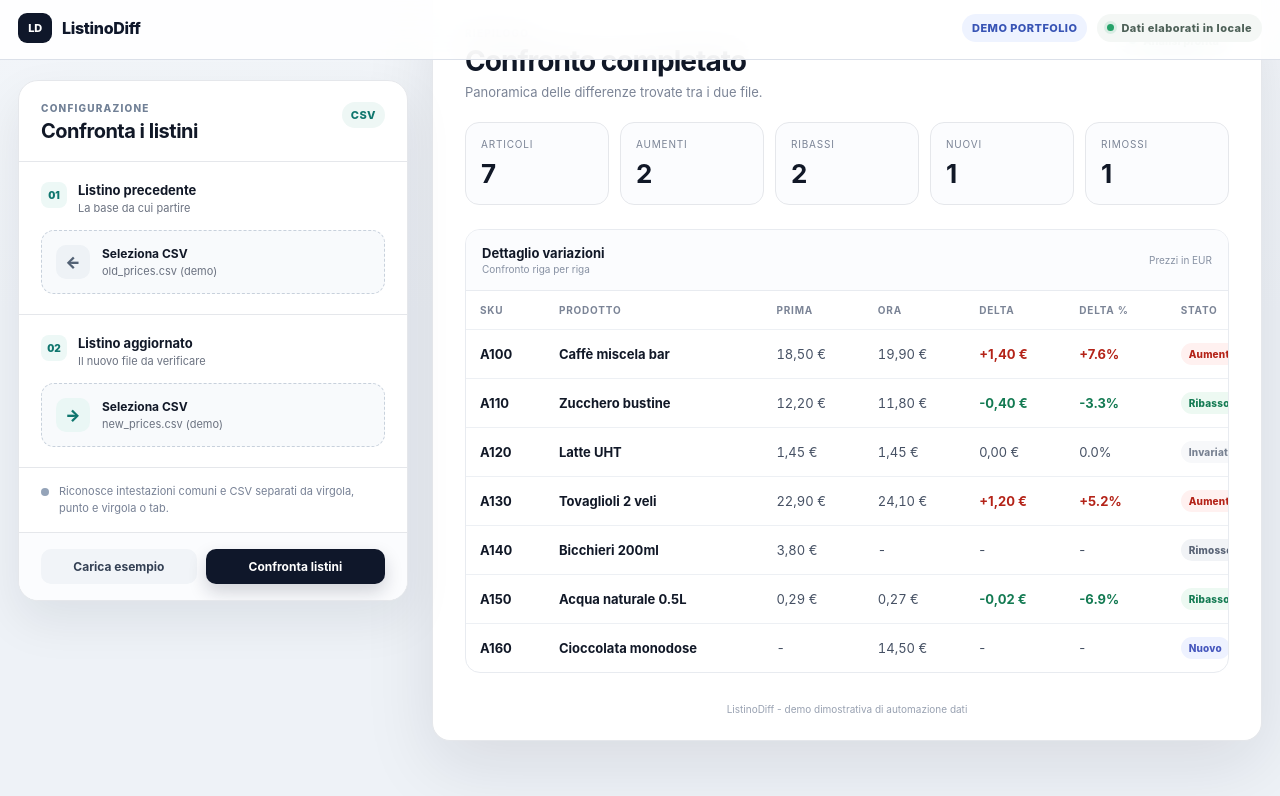
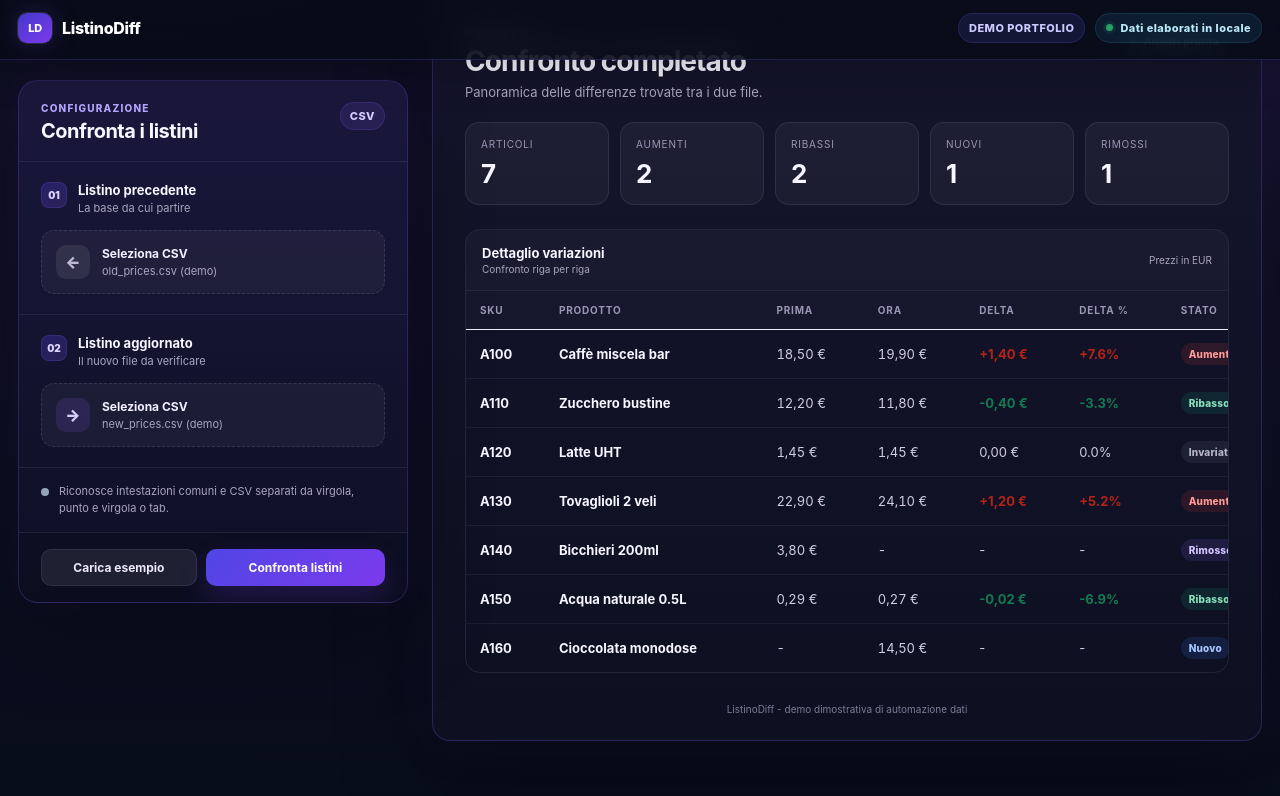
Before and after one commit to Ago993/listinodiff-demo, a plain HTML site: page index.html in a window 1280 px wide. Both pictures are taken after a click on the button "Carica esempio". Shown: the part 390-1186 px from the top of the page. Drawn offline with Linux system fonts and the light colour scheme.

Commit message:
Refresh ListinoDiff premium interface

```diff
--- a/index.html
+++ b/index.html
@@ -6,7 +6,7 @@
   <meta name="viewport" content="width=device-width,initial-scale=1">
   <title>ListinoDiff - Confronto listini CSV</title>
   <meta name="description" content="Confronta due listini CSV e individua aumenti, ribassi, nuovi articoli e prodotti rimossi.">
-  <link rel="stylesheet" href="styles.css?v=20260919-5">
+  <link rel="stylesheet" href="styles.css?v=20260919-6">
 </head>
 <body>
   <header class="topbar">
--- a/styles.css
+++ b/styles.css
@@ -148,3 +148,90 @@ tbody tr:last-child td{border-bottom:0}
 .error-box.hidden{display:none!important}
 .stage-actions{flex-wrap:wrap}
 @media(max-width:640px){.stage-actions{align-items:stretch}}
+/* Premium dark shell — 2026-09-19 */
+:root{
+  --premium-bg:#080d1b;--premium-bg-2:#12112a;--premium-glass:rgba(20,19,48,.78);
+  --premium-line:rgba(139,92,246,.22);--premium-violet:#8b5cf6;--premium-cyan:#38bdf8;
+  --premium-text:#f7f6ff;--premium-muted:#b6b0cc;
+}
+html{background:var(--premium-bg)}
+body{
+  color:var(--premium-text);
+  background:
+    radial-gradient(circle at 10% 4%,rgba(59,130,246,.20),transparent 26rem),
+    radial-gradient(circle at 90% 20%,rgba(139,92,246,.22),transparent 24rem),
+    linear-gradient(180deg,#080c17 0,#111027 36rem,#080d1b 100%);
+  overflow-x:hidden;
+}
+body::before,body::after{
+  content:"";position:fixed;pointer-events:none;z-index:-1;border-radius:50%;filter:blur(76px);opacity:.55
+}
+body::before{width:300px;height:300px;left:-120px;top:260px;background:rgba(56,189,248,.20)}
+body::after{width:350px;height:350px;right:-170px;top:500px;background:rgba(139,92,246,.20)}
+
+.topbar{border-bottom:1px solid var(--premium-line);background:rgba(7,10,22,.80);box-shadow:0 12px 38px rgba(0,0,0,.22)}
+.product-brand{color:#fff}
+.product-logo{
+  background:linear-gradient(145deg,#4338ca,#7c3aed);
+  box-shadow:0 0 0 1px rgba(255,255,255,.10),0 0 28px rgba(139,92,246,.22)
+}
+.demo-badge{background:rgba(99,102,241,.13);color:#cbc9ff;border:1px solid rgba(99,102,241,.19)}
+.local-badge{background:rgba(56,189,248,.09);color:#b9e8fa;border:1px solid rgba(56,189,248,.14)}
+.eyebrow,.section-kicker{color:#b5a5ff}
+.intro h1{color:#fff;text-shadow:0 8px 34px rgba(139,92,246,.12)}
+.intro p{color:var(--premium-muted)}
+.intro-note{
+  color:#f1efff;background:linear-gradient(180deg,rgba(28,25,63,.84),rgba(16,17,39,.82));
+  border:1px solid var(--premium-line);box-shadow:0 18px 45px rgba(0,0,0,.22),inset 0 1px 0 rgba(255,255,255,.04)
+}
+.intro-note small{color:#aaa4c2}
+.workspace{perspective:1600px}
+.control-panel{
+  background:linear-gradient(180deg,rgba(27,24,61,.96),rgba(15,16,37,.95));
+  border:1px solid var(--premium-line);box-shadow:0 30px 80px rgba(0,0,0,.36),0 0 44px rgba(139,92,246,.07);
+  backdrop-filter:blur(20px)
+}
+
+.panel-header,.panel-section{border-color:rgba(148,163,184,.13)}
+.panel-header h2,.section-title strong{color:#f8f6ff}
+.section-title small,.file-card small,.info-row p{color:#aaa5bf}
+.ready-pill{background:rgba(139,92,246,.13);color:#d6ccff;border:1px solid rgba(139,92,246,.18)}
+.step{background:linear-gradient(145deg,rgba(67,56,202,.34),rgba(139,92,246,.18));color:#ddd4ff;border:1px solid rgba(139,92,246,.18)}
+.file-card{background:rgba(255,255,255,.045);border-color:rgba(148,163,184,.20)}
+.file-card:hover{background:rgba(139,92,246,.075);border-color:rgba(139,92,246,.27)}
+.file-card strong{color:#f1efff}
+.file-icon{background:rgba(255,255,255,.08);color:#c0bbd2}
+.file-icon.accent{background:rgba(139,92,246,.14);color:#d8ccff}
+.panel-footer{background:rgba(7,8,21,.28)}
+.primary-button{background:linear-gradient(135deg,#4f46e5,#7c3aed);box-shadow:0 12px 28px rgba(124,58,237,.20)}
+.primary-button:hover:not(:disabled){background:linear-gradient(135deg,#6258f4,#8b5cf6)}
+.secondary-button{background:rgba(255,255,255,.08);color:#ece9fa;border:1px solid rgba(148,163,184,.14)}
+.secondary-button:hover{background:rgba(255,255,255,.12)}
+.stage-toolbar{
+  background:linear-gradient(180deg,rgba(28,25,63,.90),rgba(17,18,43,.88));
+  border-color:var(--premium-line);color:#f3f1ff;box-shadow:0 16px 45px rgba(0,0,0,.22)
+}
+
+.results,.empty-state{
+  background:linear-gradient(180deg,#15142c,#0d1021);
+  border-color:rgba(139,92,246,.24);box-shadow:0 34px 90px rgba(0,0,0,.40),0 0 56px rgba(139,92,246,.08);
+  color:#f4f1ff
+}
+.analysis-head h2,.table-card-head strong,.empty-state strong{color:#f8f6ff}
+.analysis-head p,.table-card-head span,.table-hint,.empty-state p{color:#aaa5bf}
+.analysis-status{background:rgba(56,189,248,.10);color:#bdeaff}
+.metric{background:rgba(255,255,255,.045);border-color:rgba(148,163,184,.14)}
+.metric span{color:#9d97b4}.metric strong{color:#f7f5ff}
+.table-card{border-color:rgba(148,163,184,.14)}
+.table-card-head{background:rgba(255,255,255,.03);border-color:rgba(148,163,184,.11)}
+select{background:#15172a;color:#f0edff;border-color:rgba(148,163,184,.22)}
+th{background:rgba(255,255,255,.025);color:#9c96b5}
+td{color:#d1cce3;border-color:rgba(148,163,184,.10)}
+td:nth-child(1),td:nth-child(2){color:#f7f5ff}
+.badge.increased{background:rgba(239,68,68,.13);color:#ff9a96}
+.badge.decreased{background:rgba(16,185,129,.13);color:#8be0bd}
+.badge.new{background:rgba(59,130,246,.14);color:#a9c7ff}
+.badge.removed{background:rgba(139,92,246,.14);color:#d5c7ff}
+.badge.unchanged{background:rgba(148,163,184,.10);color:#b9b5c7}
+.results footer{color:#7f7a96}
+@media(max-width:900px){body::before,body::after{opacity:.28;filter:blur(90px)}}
```
